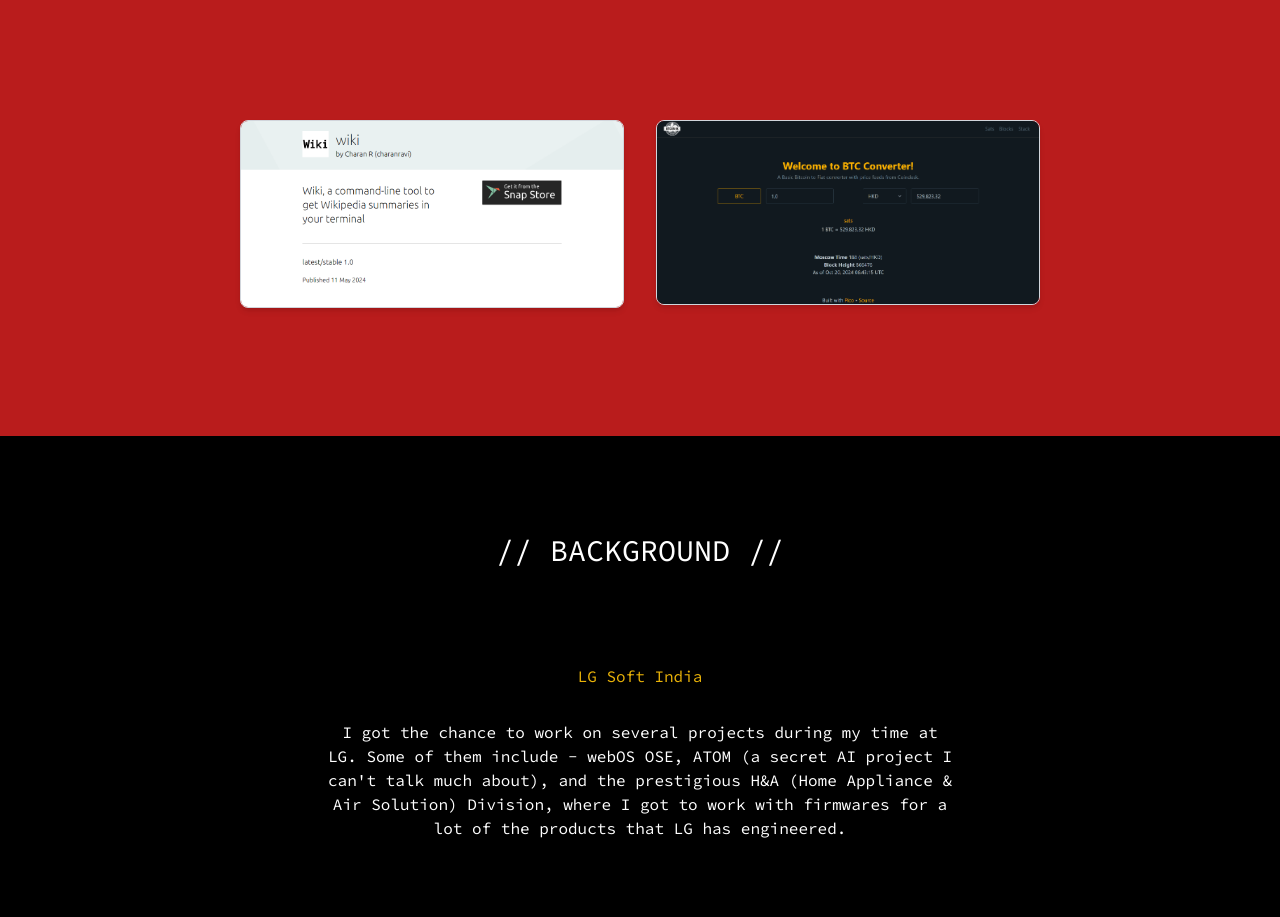
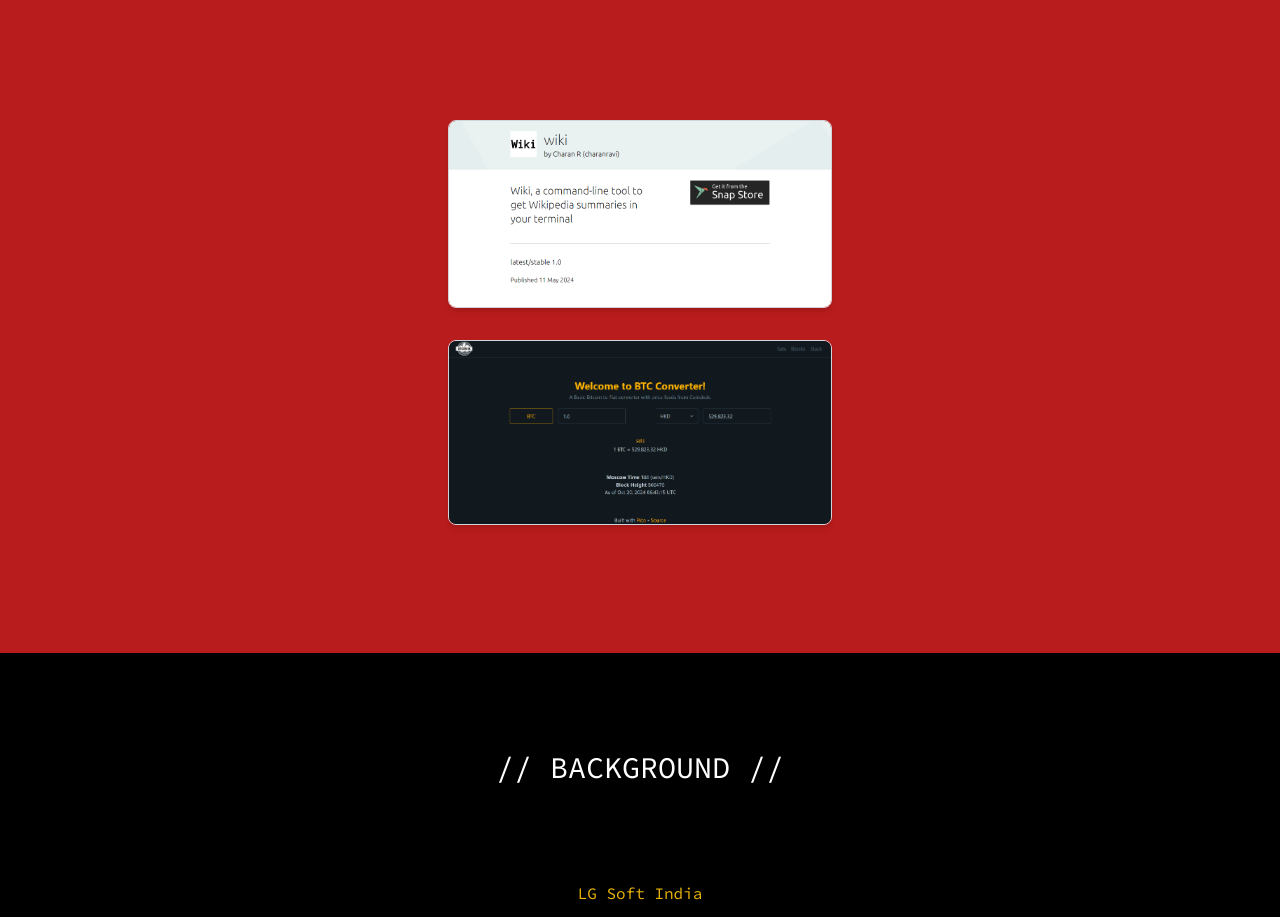
Before and after one commit to charanravi-online/charanravi-online.github.io, a Next.js app: page / in a window 1280 px wide. Shown: the part 940-1857 px from the top of the page. Built offline with nearby package versions, Linux system fonts and the light colour scheme.

Commit message:
added image spacing

```diff
--- a/app/page.tsx
+++ b/app/page.tsx
@@ -82,20 +82,22 @@
               <div className="h-16 bg-black"></div> {/* Creates a 4rem (64px) spacer */}
 
               {/* Flex container for images */}
-<div className="flex flex-row items-start justify-center space-x-8">
+              <div className="flex flex-col items-center space-y-8">
     {/* First Image */}
     <img
         src="/wiki.png" // Adjust the path to your image
         alt="Description of image 1"
-        className="rounded-lg border border-gray-300 shadow-md w-1/3 h-auto" // Change the width as needed
+        className="rounded-lg border border-gray-300 shadow-md w-full sm:w-2/3 lg:w-1/3 h-auto" // Responsive widths
     />
     {/* Second Image */}
     <img
         src="/satsconverter.png" // Adjust the path to your image
         alt="Description of image 2"
-        className="rounded-lg border border-gray-300 shadow-md w-1/3 h-auto" // Change the width as needed
+        className="rounded-lg border border-gray-300 shadow-md w-full sm:w-2/3 lg:w-1/3 h-auto" // Responsive widths
     />
 </div>
+
+
 
           </section>
 
@@ -171,7 +173,7 @@
 
 
 
-              <div className="h-16 bg-black"></div> {/* Creates a 4rem (64px) spacer */}
+              <div className="h-2 bg-black"></div> {/* Creates a 4rem (64px) spacer */}
           </section>
       </div>
   );
```
